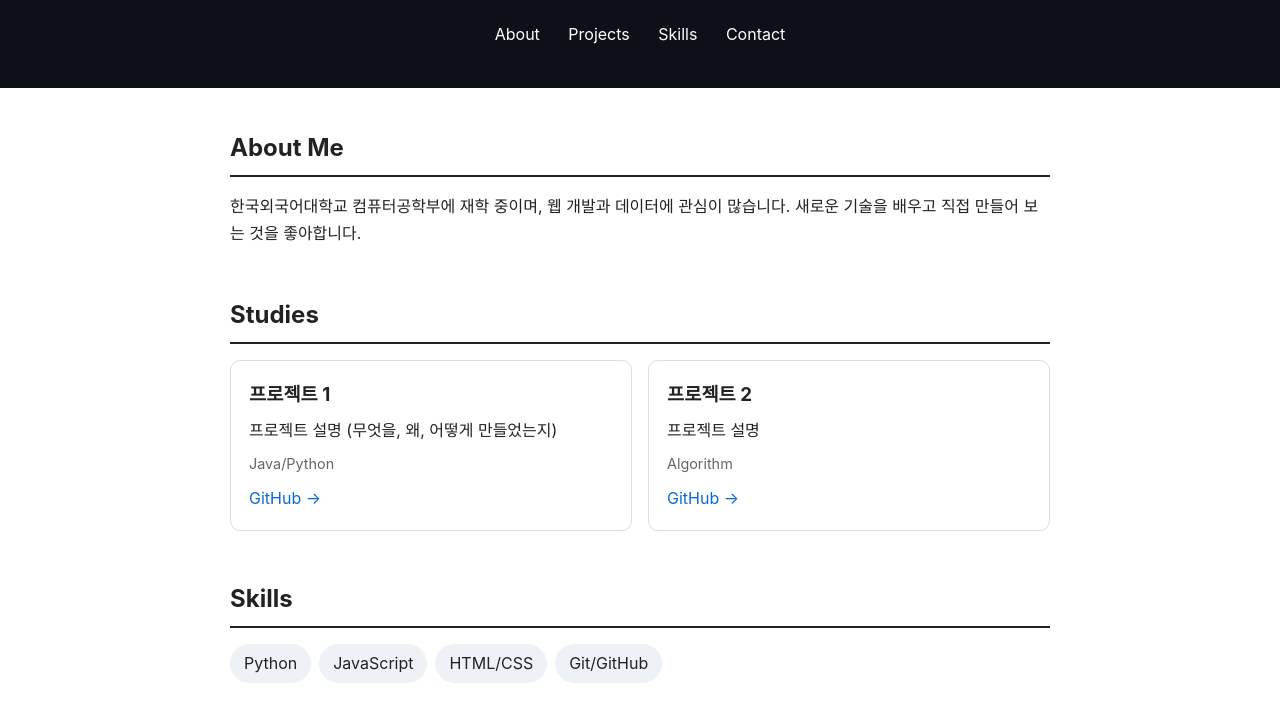
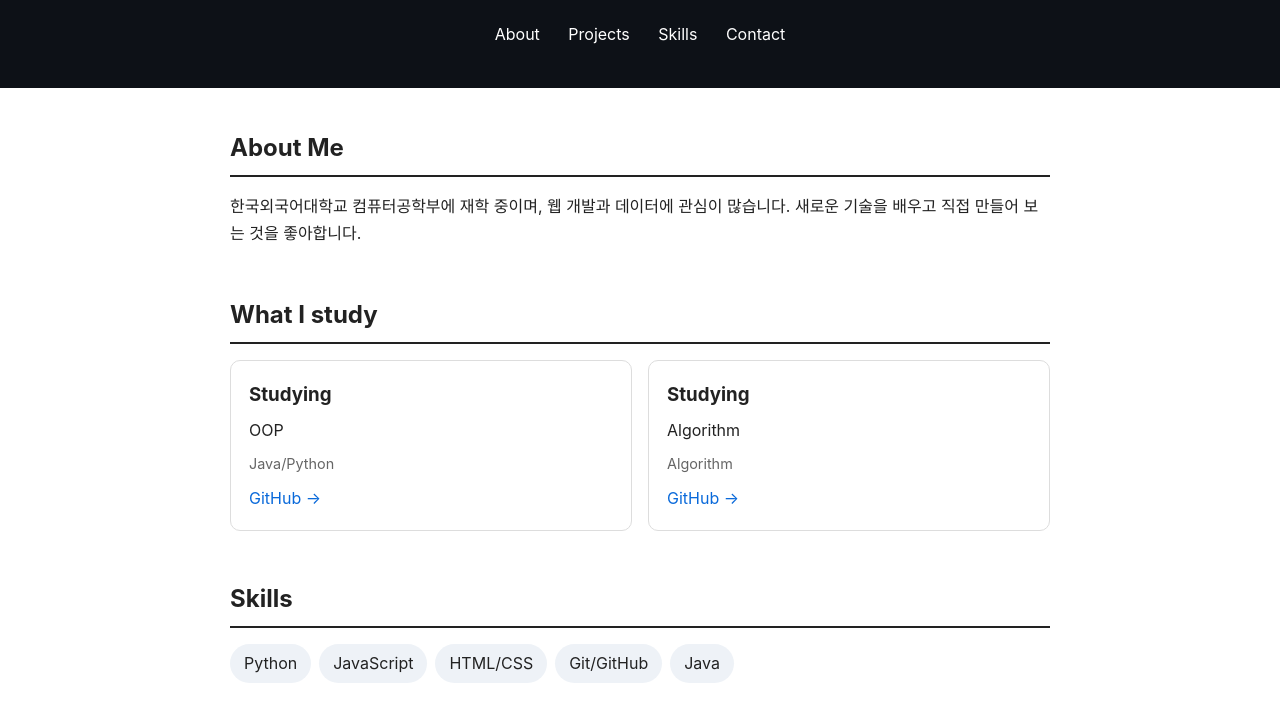
Before and after one commit to Biest-dev7/portfolio, a plain HTML site: page index.html in a window 1280 px wide. Shown: the part 189-917 px from the top of the page. Drawn offline with Linux system fonts and the light colour scheme.

Commit message:
Revise project sections and enhance skills list
Updated project descriptions and added new skills.

```diff
--- a/index.html
+++ b/index.html
@@ -27,17 +27,17 @@
     </section>
 
     <section id="projects">
-      <h2>Studies</h2>
+      <h2>What I study</h2>
       <div class="grid">
         <article class="card">
-          <h3>프로젝트 1</h3>
-          <p>프로젝트 설명 (무엇을, 왜, 어떻게 만들었는지)</p>
+          <h3>Studying</h3>
+          <p>OOP</p>
           <p class="tags">Java/Python</p>
           <a href="https://github.com/username/project1">GitHub →</a>
         </article>
         <article class="card">
-          <h3>프로젝트 2</h3>
-          <p>프로젝트 설명</p>
+          <h3>Studying</h3>
+          <p>Algorithm</p>
           <p class="tags">Algorithm</p>
           <a href="https://github.com/username/project2">GitHub →</a>
         </article>
@@ -47,13 +47,13 @@
     <section id="skills">
       <h2>Skills</h2>
       <ul class="skills">
-        <li>Python</li><li>JavaScript</li><li>HTML/CSS</li><li>Git/GitHub</li>
+        <li>Python</li><li>JavaScript</li><li>HTML/CSS</li><li>Git/GitHub</li><li>Java</li>
       </ul>
     </section>
 
     <section id="contact">
       <h2>Contact</h2>
-      <p>📧 your@email.com</p>
+      <p>📧 ydw20040611@hufs.ac.kr</p>
       <p>🐙 <a href="https://github.com/username">github.com/username</a></p>
     </section>
   </main>
```
